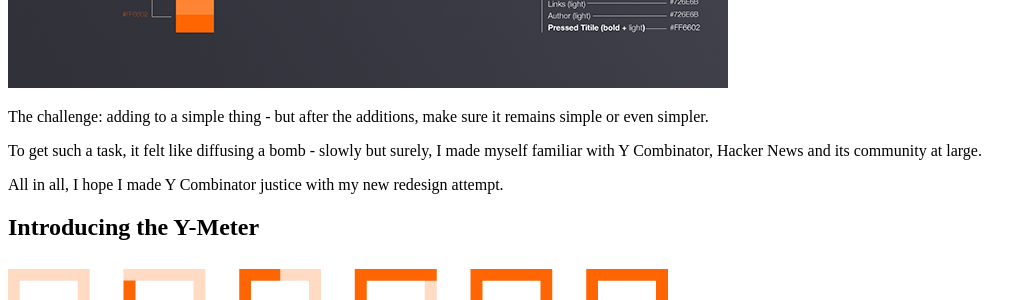
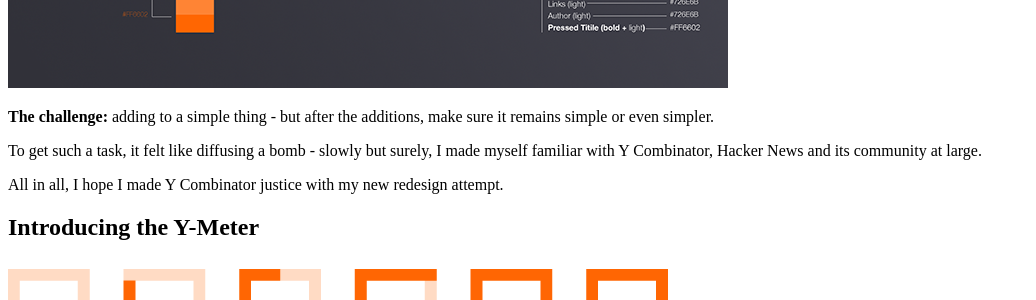
Before and after one commit to hilapeleg/www, a Jekyll site: the page built from _posts/2014-06-01-hackernews-redesign.md, in a window 1280 px wide and 900 px high, scrolled down 891 px. Shown: the part 152-452 px from the top of the window, without its empty margins (0-1036 px from the left). Built offline with Jekyll 4.4.1, drawn with Linux system fonts in a browser that asks for light colours; Markdown is read by kramdown in place of the engine named in the settings.

```diff
--- a/_posts/2014-06-01-hackernews-redesign.md
+++ b/_posts/2014-06-01-hackernews-redesign.md
@@ -6,7 +6,7 @@ layout: post
 ![mockup_720x867.png](/media/mockup_720x867.png)
 
 
-The challenge: adding to a simple thing - but after the additions, make sure it remains simple or even simpler.
+**The challenge:** adding to a simple thing - but after the additions, make sure it remains simple or even simpler.
 
 To get such a task, it felt like diffusing a bomb - slowly but surely, I made myself familiar with Y Combinator, Hacker News and its community at large.
 
```
